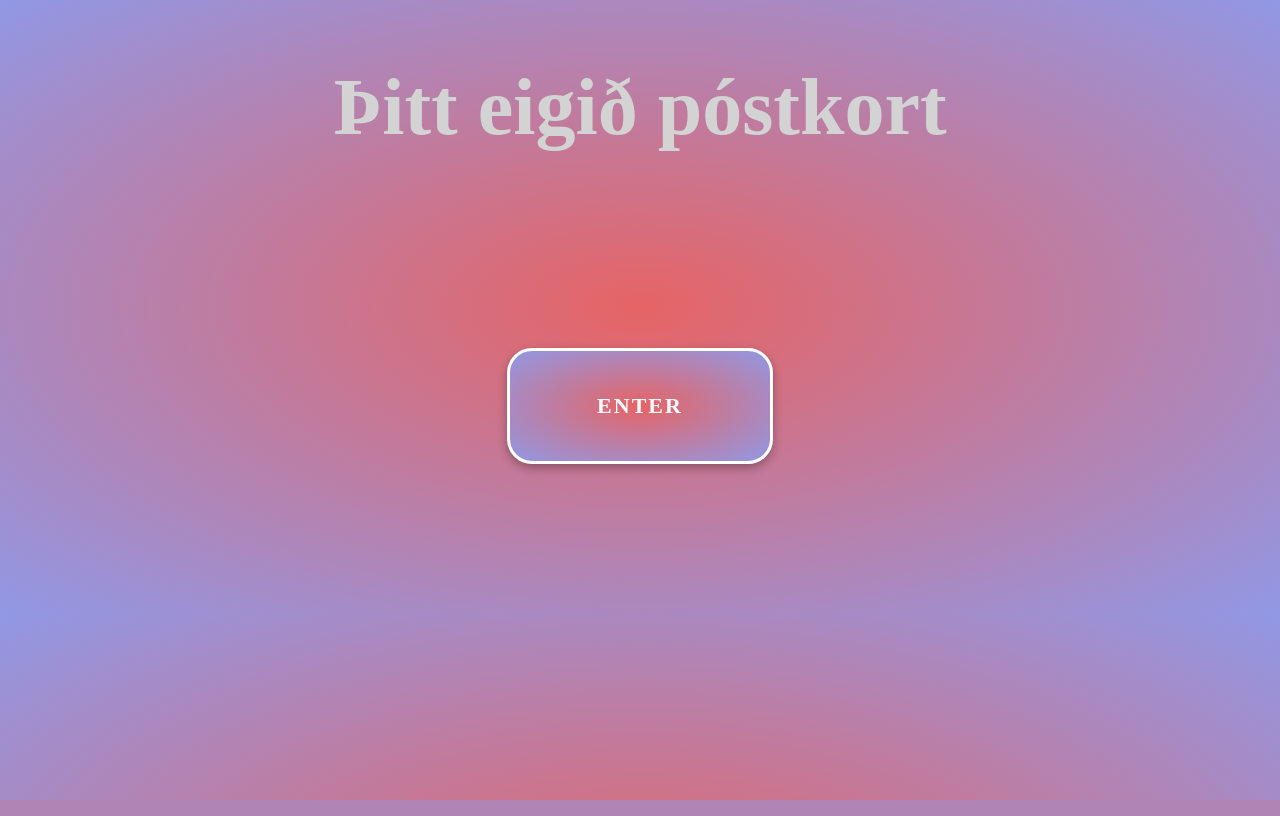
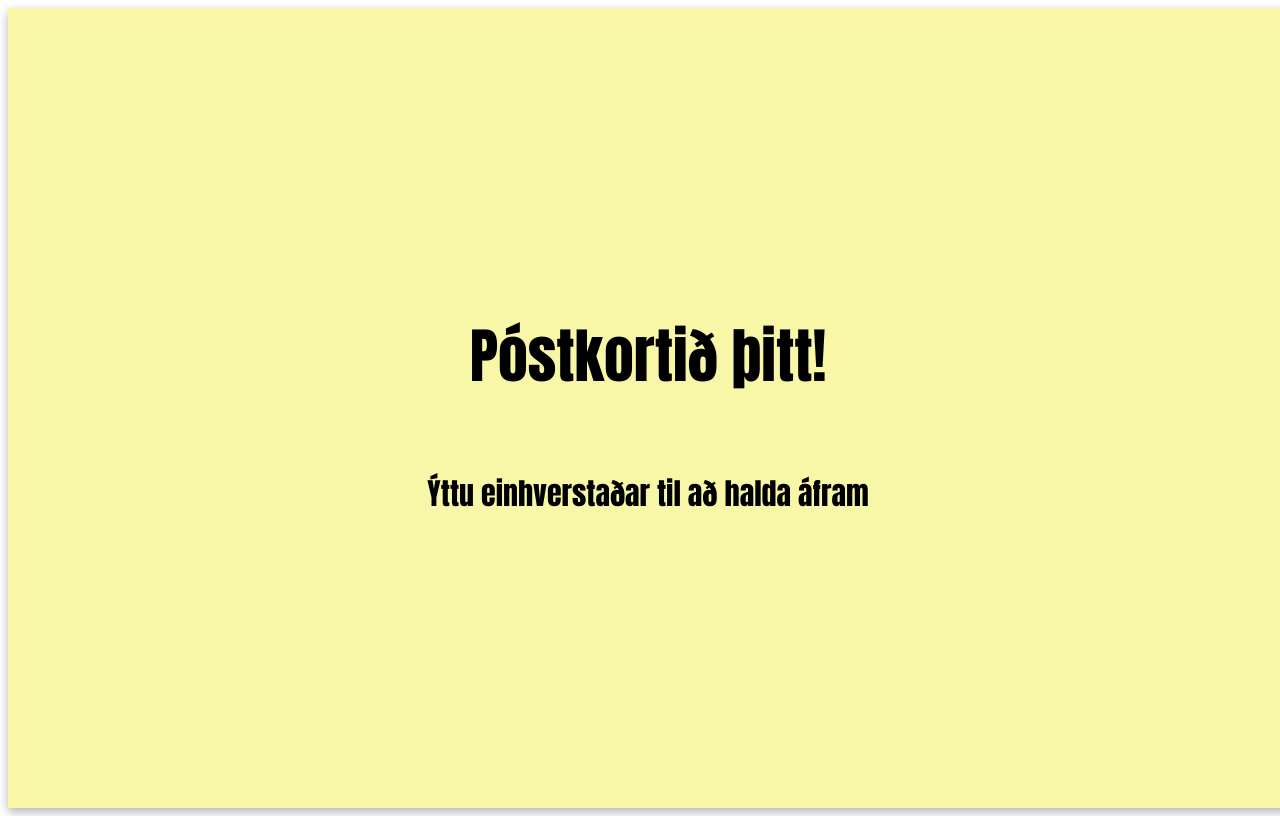
Before and after one commit to Hjollsari/PostCard, a Flask app: page / in a window 1280 px wide. Run offline with Flask 3, Linux system fonts and the light colour scheme.

Commit message:
colorwheel+more

```diff
--- a/static/styles.css
+++ b/static/styles.css
@@ -1,47 +1,25 @@
-.enter-container {
+
+
+a.enter-button {
+  align-items: center;
+  justify-content: center;
   display: flex;
-  justify-content: center;
-  align-items: center;
-  height: 400px;
-  text-align: center;
+  flex-direction: column;
+  top: 0;
+  left: 0;
+  width: 100vw;
+  height: 100vh;
+  z-index: 9999;
+  background: rgba(0, 0, 0, 0.5);
+  text-decoration: none;
+  font-size: 30px;
+  font-family: 'Impact', sans-serif;
+  font-weight: bold;
+
+  background-color: rgb(248, 247, 168);
+  font-size: 30px;
+  color: rgb(0, 0, 0);
+  box-shadow: 0px 4px 10px rgba(0, 0, 0, 0.3);
+
+  transition: 0.3s ease-in-out;
 }
-
-.enter-button {
-    display: flex;
-    justify-content: center;
-    align-items: center;
-    width: 220px;
-    height: 80px;  /* Adjust button height */
-    font-size: 22px;  /* Make text bigger */
-    padding: 15px 20px; /* Add space inside */
-    border-radius: 25px; /* Round the corners */
-    border: 3px solid white; /* Add a white border */
-    text-align: center;
-    font-weight: bold; /* Make text bold */
-    text-transform: uppercase; /* Uppercase text */
-    letter-spacing: 2px; /* Add spacing between letters */
-    text-decoration: none;
-
-    /* Change background and text color */
-    background: radial-gradient(#e66465, #9198e5);
-    color: white;
-
-    /* Add shadow for depth */
-    box-shadow: 0px 4px 10px rgba(0, 0, 0, 0.3);
-
-    /* Smooth transition effect */
-    transition: 0.3s ease-in-out;
-    cursor: pointer;
-}
-
-body {
-  background: radial-gradient(#e66465, #9198e5)
-}
-
-.top-text{
-    display: flex;
-    align-items: flex-start;
-    justify-content: center;
-    font-size: 40px;
-    color: rgb(211, 211, 211);
-}
--- a/templates/index.html
+++ b/templates/index.html
@@ -1,13 +1,12 @@
 <!DOCTYPE html>
-<html lang ="en">
-<head>
-    <div class="top-text"><h1>Þitt eigið póstkort</h1></div>
+<html lang="en">
+  <link rel="stylesheet" href="{{url_for('static', filename='styles.css')}}" />
+  <head>
 
-    <link rel="stylesheet" href="{{url_for('static', filename='styles.css')}}">
-</head>
-<body>
-    <div class="enter-container">
-        <a href="/main" class="enter-button" >ENTER</a>
-    </div>
-</body>
+  </head>
+  <body>
+    <a href="/main" class="enter-button">
+        <h1 class="upperText">Póstkortið þitt!</h1>
+        <p class="continueText">Ýttu einhverstaðar til að halda áfram</p></a>
+  </body>
 </html>
--- a/templates/main.html
+++ b/templates/main.html
@@ -13,6 +13,6 @@
         <p class="postcardDEMO" style="display: none;"></p>
     </div>
     <div>
-        <a href="/text" class="continue-btn" style="display: none;" id="continue-btn">CONTINUE</a>
+        <a href="/text" class="continue-btn" style="display: none;" id="continue-btn">Halda áfram</a>
     </div>
 </body>
```
Also changed, not shown: static/main.css (+22 -19 lines), static/text.css (+30 -11 lines), static/workPhoto.js (+32 -11 lines), templates/text.html (+7 -0 lines), 1 other file.
